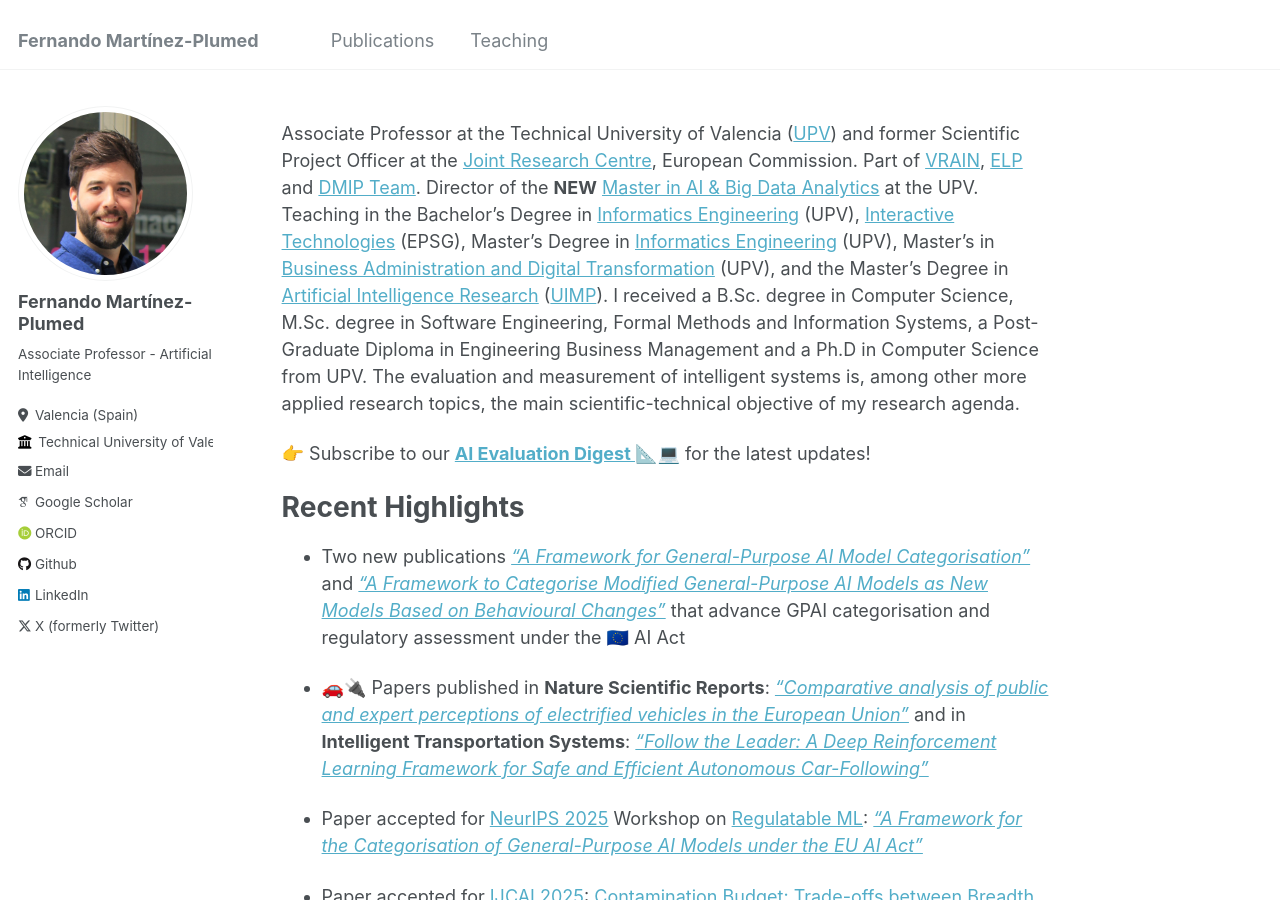
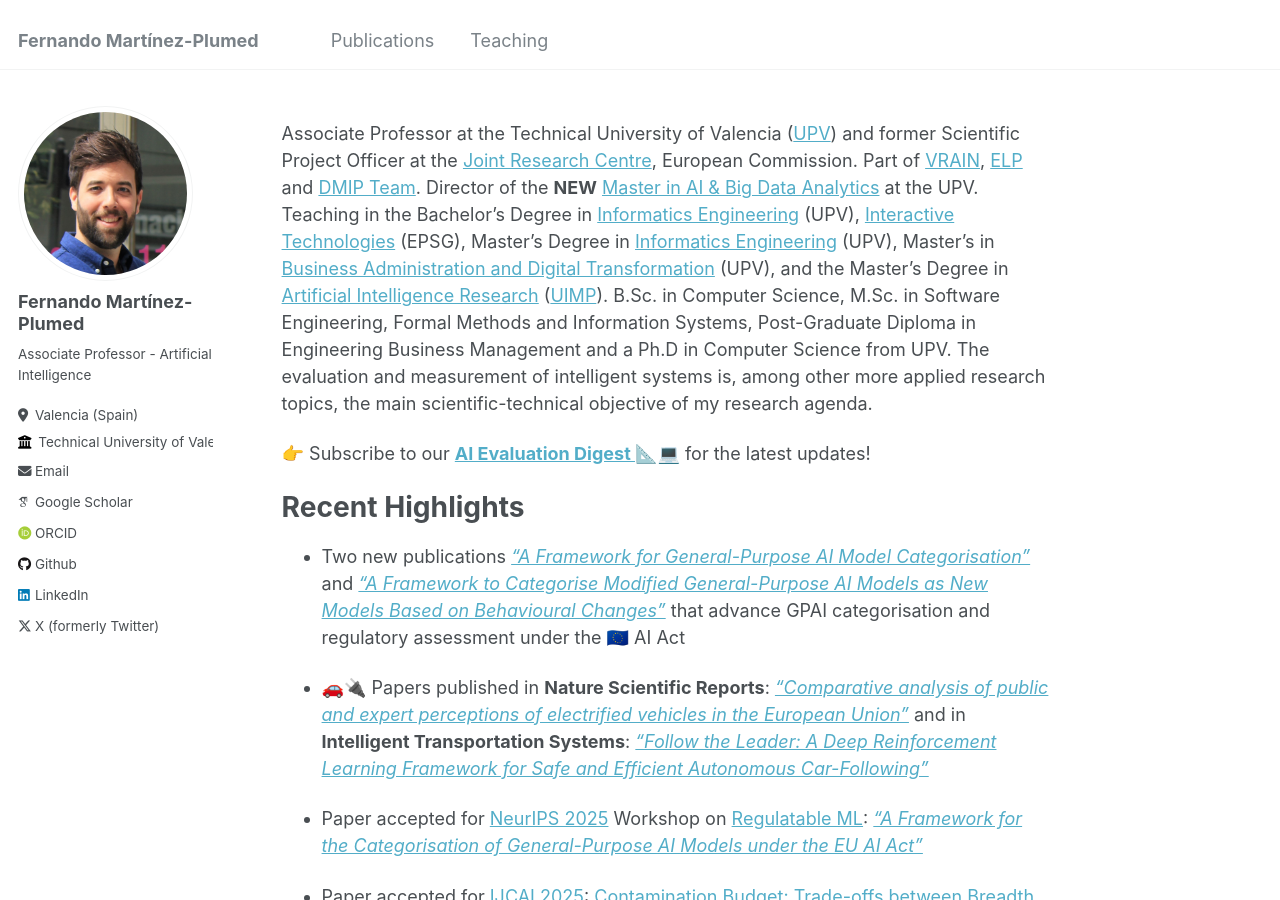
Before and after one commit to nandomp/nandomp.github.io, a Jekyll site: the page built from _pages/about.md, in a window 1280 px wide and 900 px high. Built offline with Jekyll 4.4.1, drawn with Linux system fonts in a browser that asks for light colours; some web fonts are replaced.

Commit message:
Update about.md

```diff
--- a/_pages/about.md
+++ b/_pages/about.md
@@ -8,7 +8,7 @@ redirect_from:
   - /about.html
 ---
 
-Associate Professor at the Technical University of Valencia ([UPV](http://www.upv.es/)) and former Scientific Project Officer at the [Joint Research Centre](https://ec.europa.eu/jrc/en/about/jrc-site/seville), European Commission. Part of [VRAIN](https://vrain.upv.es/),  [ELP](https://elp.webs.upv.es/) and [DMIP Team](https://dmip.webs.upv.es/). Director of the **NEW** [Master in AI & Big Data Analytics](https://iabigdata.webs.upv.es/) at the UPV. Teaching in the Bachelor's Degree in [Informatics Engineering](https://www.upv.es/titulaciones/GII/) (UPV), [Interactive Technologies](https://www.upv.es/titulaciones/GTI/index-en.html) (EPSG), Master's Degree in [Informatics Engineering](http://muiinf.webs.upv.es/) (UPV), Master's in [Business Administration and Digital Transformation](https://www.cegea.upv.es/es/formacion/) (UPV), and the Master's Degree in [Artificial Intelligence Research](https://www.uimp.es/postgrado/estudios/fichaestudio.php?plan=P04C&any=2022-23&lan=es) ([UIMP](http://www.uimp.es/)). I received a B.Sc. degree in Computer Science, M.Sc. degree in Software Engineering, Formal Methods and Information Systems, a Post-Graduate Diploma in Engineering Business Management and a Ph.D in Computer Science from UPV. The evaluation and measurement of intelligent systems is, among other more applied research topics, the main scientific-technical objective of my research agenda.
+Associate Professor at the Technical University of Valencia ([UPV](http://www.upv.es/)) and former Scientific Project Officer at the [Joint Research Centre](https://ec.europa.eu/jrc/en/about/jrc-site/seville), European Commission. Part of [VRAIN](https://vrain.upv.es/),  [ELP](https://elp.webs.upv.es/) and [DMIP Team](https://dmip.webs.upv.es/). Director of the **NEW** [Master in AI & Big Data Analytics](https://iabigdata.webs.upv.es/) at the UPV. Teaching in the Bachelor's Degree in [Informatics Engineering](https://www.upv.es/titulaciones/GII/) (UPV), [Interactive Technologies](https://www.upv.es/titulaciones/GTI/index-en.html) (EPSG), Master's Degree in [Informatics Engineering](http://muiinf.webs.upv.es/) (UPV), Master's in [Business Administration and Digital Transformation](https://www.cegea.upv.es/es/formacion/) (UPV), and the Master's Degree in [Artificial Intelligence Research](https://www.uimp.es/postgrado/estudios/fichaestudio.php?plan=P04C&any=2022-23&lan=es) ([UIMP](http://www.uimp.es/)). B.Sc. in Computer Science, M.Sc. in Software Engineering, Formal Methods and Information Systems, Post-Graduate Diploma in Engineering Business Management and a Ph.D in Computer Science from UPV. The evaluation and measurement of intelligent systems is, among other more applied research topics, the main scientific-technical objective of my research agenda.
 
 👉 Subscribe to our **[AI Evaluation Digest ](https://aievaluation.substack.com/) 📐💻** for the latest updates!
 
```
